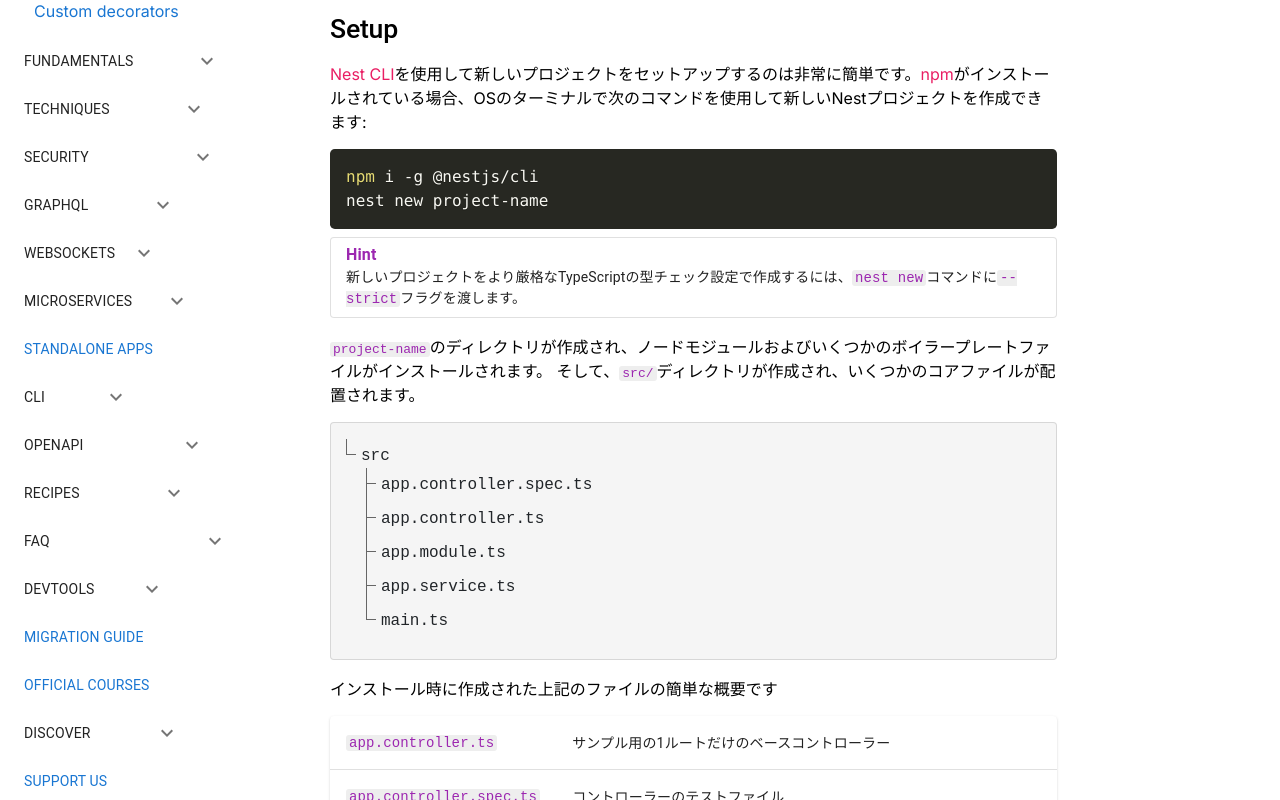
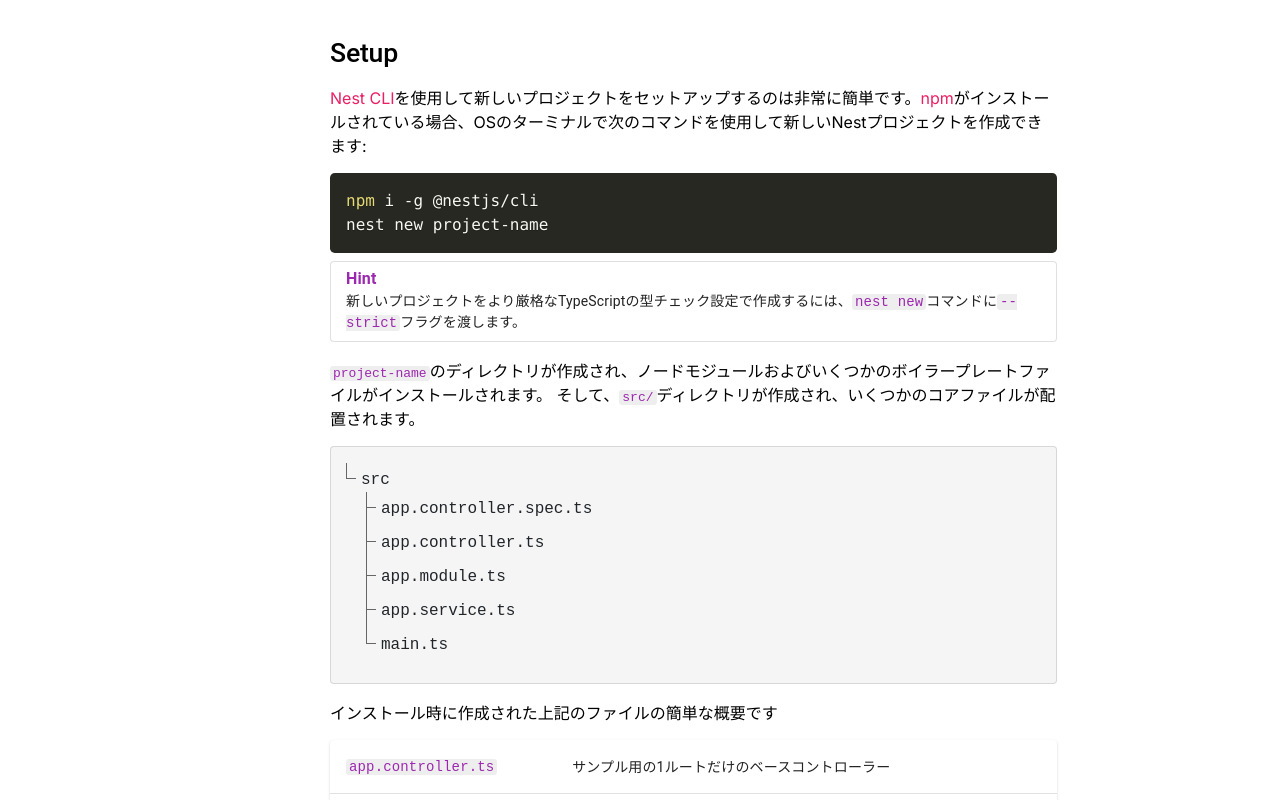
Before and after one commit to yrichika/nestjsjpdocs, a Next.js app: page /v10/first-steps in a window 1280 px wide. Shown: the part 700-1500 px from the top of the page. Built offline with nearby package versions, Linux system fonts and the light colour scheme.

Commit message:
リファクタリング、軽微な修正

```diff
--- a/src/app/v10/first-steps/page.tsx
+++ b/src/app/v10/first-steps/page.tsx
@@ -7,7 +7,7 @@ import FileTree from '@/components/atoms/FileTree'
 import Heading from '@/components/atoms/Heading'
 import Hint from '@/components/atoms/Hint'
 import Hl from '@/components/atoms/Hl'
-import ToggleCodeBlock from '@/components/atoms/ToggleCodeBlock'
+import ToggleCodeBlock from '@/components/molecules/ToggleCodeBlock'
 import V10PageTemplate from '@/components/templates/V10PageTemplate'
 import { Box, Link } from '@mui/material'
 import Prism from 'prismjs'
--- a/src/app/v10/tocItems.ts
+++ b/src/app/v10/tocItems.ts
@@ -12,233 +12,233 @@ export default function tocItems(): TocItem[] {
       documents: [
         { title: 'First steps', url: 'first-steps' },
         { title: 'Controllers', url: 'controllers' },
-        { title: 'Providers', url: 'providers' },
-        { title: 'Modules', url: 'modules' },
-        { title: 'Middleware', url: 'middleware' },
-        { title: 'Exception filters', url: 'exception-filters' },
-        { title: 'Pipes', url: 'pipes' },
-        { title: 'Guards', url: 'guards' },
-        { title: 'Interceptors', url: 'interceptors' },
-        { title: 'Custom decorators', url: 'custom-decorators' },
+        // { title: 'Providers', url: 'providers' },
+        // { title: 'Modules', url: 'modules' },
+        // { title: 'Middleware', url: 'middleware' },
+        // { title: 'Exception filters', url: 'exception-filters' },
+        // { title: 'Pipes', url: 'pipes' },
+        // { title: 'Guards', url: 'guards' },
+        // { title: 'Interceptors', url: 'interceptors' },
+        // { title: 'Custom decorators', url: 'custom-decorators' },
       ],
     },
-    {
-      section: 'FUNDAMENTALS',
-      documents: [
-        { title: 'Custom providers', url: 'fundamentals/custom-providers' },
-        {
-          title: 'Asynchronous providers',
-          url: 'fundamentals/asynchronous-providers',
-        },
-        { title: 'Dynamic modules', url: 'fundamentals/dynamic-modules' },
-        { title: 'Injection scopes', url: 'fundamentals/injection-scopes' },
-        {
-          title: 'Circular dependency',
-          url: 'fundamentals/circular-dependency',
-        },
-        { title: 'Module reference', url: 'fundamentals/module-reference' },
-        {
-          title: 'Lazy-loading modules',
-          url: 'fundamentals/lazy-loading-modules',
-        },
-        { title: 'Execution context', url: 'fundamentals/execution-context' },
-        { title: 'Lifecycle events', url: 'fundamentals/lifecycle-event' },
-        {
-          title: 'Platform agnosticism',
-          url: 'fundamentals/platform-agnosticism',
-        },
-        { title: 'Testing', url: 'fundamentals/testing' },
-      ],
-    },
-    {
-      section: 'TECHNIQUES',
-      documents: [
-        { title: 'Configuration', url: 'techniques/configuration' },
-        { title: 'Database', url: 'techniques/database' },
-        { title: 'Mongo', url: 'techniques/mongo' },
-        { title: 'Validation', url: 'techniques/validation' },
-        { title: 'Caching', url: 'techniques/caching' },
-        { title: 'Serialization', url: 'techniques/serialization' },
-        { title: 'Versioning', url: 'techniques/versioning' },
-        { title: 'Task scheduling', url: 'techniques/task-scheduling' },
-        { title: 'Queues', url: 'techniques/queues' },
-        { title: 'Logging', url: 'techniques/logging' },
-        { title: 'Cookies', url: 'techniques/cookies' },
-        { title: 'Events', url: 'techniques/events' },
-        { title: 'Compression', url: 'techniques/compression' },
-        { title: 'File upload', url: 'techniques/file-upload' },
-        { title: 'Streaming files', url: 'techniques/streaming-files' },
-        { title: 'HTTP module', url: 'techniques/http-module' },
-        { title: 'Session', url: 'techniques/session' },
-        { title: 'Model-View-Controller', url: 'techniques/mvc' },
-        { title: 'Performance (Fastify)', url: 'techniques/performance' },
-        { title: 'Server-Sent Events', url: 'techniques/server-sent-events' },
-      ],
-    },
-    {
-      section: 'SECURITY',
-      documents: [
-        { title: 'Authentication', url: 'security/authentication' },
-        { title: 'Authorization', url: 'security/authorization' },
-        {
-          title: 'Encryption and Hashing',
-          url: 'security/encryption-and-hashing',
-        },
-        { title: 'Helmet', url: 'security/helmet' },
-        { title: 'CORS', url: 'security/cors' },
-        { title: 'CSRF Protection', url: 'security/csrf-protection' },
-        { title: 'Rate limiting', url: 'security/rate-limiting' },
-      ],
-    },
-    {
-      section: 'GRAPHQL',
-      documents: [
-        { title: 'Quick start', url: 'graphql/quick-start' },
-        { title: 'Resolvers', url: 'graphql/resolvers' },
-        { title: 'Mutations', url: 'graphql/mutations' },
-        { title: 'Subscriptions', url: 'graphql/subscriptions' },
-        { title: 'Scalars', url: 'graphql/scalars' },
-        { title: 'Directives', url: 'graphql/directives' },
-        { title: 'Interfaces', url: 'graphql/interfaces' },
-        { title: 'Unions and Enums', url: 'graphql/unions-and-enums' },
-        { title: 'Field middleware', url: 'graphql/field-middleware' },
-        { title: 'Mapped types', url: 'graphql/mapped-types' },
-        { title: 'Plugins', url: 'graphql/plugins' },
-        { title: 'Complexity', url: 'graphql/complexity' },
-        { title: 'Extensions', url: 'graphql/extensions' },
-        { title: 'CLI Plugin', url: 'graphql/cli-plugin' },
-        { title: 'Generating SDL', url: 'graphql/generating-sdl' },
-        { title: 'Sharing models', url: 'graphql/sharing-models' },
-        { title: 'Other features', url: 'graphql/other-features' },
-        { title: 'Federation', url: 'graphql/federation' },
-        { title: 'Migration guide', url: 'graphql/migration-guide' },
-      ],
-    },
-    {
-      section: 'WEBSOCKETS',
-      documents: [
-        { title: 'Gateways', url: 'websockets/gateways' },
-        { title: 'Exception filters', url: 'websockets/exception-filters' },
-        { title: 'Pipes', url: 'websockets/pipes' },
-        { title: 'Guards', url: 'websockets/guards' },
-        { title: 'Interceptors', url: 'websockets/interceptors' },
-        { title: 'Adapters', url: 'websockets/adapters' },
-      ],
-    },
-    {
-      section: 'MICROSERVICES',
-      documents: [
-        { title: 'Overview', url: 'microservices/overview' },
-        { title: 'Redis', url: 'microservices/redis' },
-        { title: 'MQTT', url: 'microservices/mqtt' },
-        { title: 'NATS', url: 'microservices/nats' },
-        { title: 'RabbitMQ', url: 'microservices/rabbitmq' },
-        { title: 'Kafka', url: 'microservices/kafka' },
-        { title: 'gRPC', url: 'microservices/grpc' },
-        {
-          title: 'Custom transporters',
-          url: 'microservices/custom-transporters',
-        },
-        { title: 'Exception filters', url: 'microservices/exception-filters' },
-        { title: 'Pipes', url: 'microservices/pipes' },
-        { title: 'Guards', url: 'microservices/guards' },
-        { title: 'Interceptors', url: 'microservices/interceptors' },
-      ],
-    },
-    {
-      section: 'STANDALONE APPS',
-      sectionUrl: 'standalone-applications',
-      documents: [],
-    },
-    {
-      section: 'CLI',
-      documents: [
-        { title: 'Overview', url: 'cli/overview' },
-        { title: 'Workspaces', url: 'cli/workspaces' },
-        { title: 'Libraries', url: 'cli/libraries' },
-        { title: 'Usage', url: 'cli/usage' },
-        { title: 'Scripts', url: 'cli/scripts' },
-      ],
-    },
-    {
-      section: 'OPENAPI',
-      documents: [
-        { title: 'Introduction', url: 'openapi/introduction' },
-        { title: 'Types and Parameters', url: 'openapi/types-and-parameters' },
-        { title: 'Operations', url: 'openapi/operations' },
-        { title: 'Security', url: 'openapi/security' },
-        { title: 'Mapped Types', url: 'openapi/mapped-types' },
-        { title: 'Decorators', url: 'openapi/decorators' },
-        { title: 'CLI Plugin', url: 'openapi/cli-plugin' },
-        { title: 'Other features', url: 'openapi/other-features' },
-        { title: 'Migration guide', url: 'openapi/migration-guide' },
-      ],
-    },
-    {
-      section: 'RECIPES',
-      documents: [
-        { title: 'REPL', url: 'recipes/repl' },
-        { title: 'CRUD generator', url: 'recipes/crud-generator' },
-        { title: 'SWC (fast compiler)', url: 'recipes/swc' },
-        { title: 'Passport (auth)', url: 'recipes/passport' },
-        { title: 'Hot reload', url: 'recipes/hot-reload' },
-        { title: 'MikroORM', url: 'recipes/mikroorm' },
-        { title: 'TypeORM', url: 'recipes/typeorm' },
-        { title: 'Mongoose', url: 'recipes/mongoose' },
-        { title: 'Sequelize', url: 'recipes/sequelize' },
-        { title: 'Router module', url: 'recipes/router-module' },
-        { title: 'Swagger', url: 'recipes/swagger' },
-        { title: 'Health checks', url: 'recipes/health-checks' },
-        { title: 'CQRS', url: 'recipes/cqrs' },
-        { title: 'Compodoc', url: 'recipes/compodoc' },
-        { title: 'Prisma', url: 'recipes/prisma' },
-        { title: 'Serve static', url: 'recipes/serve-static' },
-        { title: 'Commander', url: 'recipes/commander' },
-        { title: 'Async local storage', url: 'recipes/async-local-storage' },
-        { title: 'Automock', url: 'recipes/automock' },
-      ],
-    },
-    {
-      section: 'FAQ',
-      documents: [
-        { title: 'Serverless', url: 'faq/serverless' },
-        { title: 'HTTP adapter', url: 'faq/http-adapter' },
-        { title: 'Keep-Alive connections', url: 'faq/keep-alive-connections' },
-        { title: 'Global path prefix', url: 'faq/global-path-prefix' },
-        { title: 'Raw body', url: 'faq/raw-body' },
-        { title: 'Hybrid application', url: 'faq/hybrid-application' },
-        { title: 'HTTPS & multiple servers', url: 'faq/multiple-servers' },
-        { title: 'Request lifecycle', url: 'faq/request-lifecycle' },
-        { title: 'Common errors', url: 'faq/common-errors' },
-        { title: 'Examples', url: 'faq/examples' },
-      ],
-    },
-    {
-      section: 'DEVTOOLS',
-      documents: [
-        { title: 'Overview', url: 'devtools/overview' },
-        { title: 'CI/CD integration', url: 'devtools/ci-cd-integration' },
-      ],
-    },
-    {
-      section: 'MIGRATION GUIDE',
-      sectionUrl: 'migration-guide',
-      documents: [],
-    },
-    {
-      // TODO: 別タブで開くようにすること
-      section: 'OFFICIAL COURSES',
-      sectionUrl: 'https://courses.nestjs.com/',
-      documents: [],
-    },
-    {
-      section: 'DISCOVER',
-      documents: [{ title: 'Who is using Nest?', url: 'discover/companies' }],
-    },
-    {
-      section: 'SUPPORT US',
-      sectionUrl: 'support',
-      documents: [],
-    },
+    // {
+    //   section: 'FUNDAMENTALS',
+    //   documents: [
+    //     { title: 'Custom providers', url: 'fundamentals/custom-providers' },
+    //     {
+    //       title: 'Asynchronous providers',
+    //       url: 'fundamentals/asynchronous-providers',
+    //     },
+    //     { title: 'Dynamic modules', url: 'fundamentals/dynamic-modules' },
+    //     { title: 'Injection scopes', url: 'fundamentals/injection-scopes' },
+    //     {
+    //       title: 'Circular dependency',
+    //       url: 'fundamentals/circular-dependency',
+    //     },
+    //     { title: 'Module reference', url: 'fundamentals/module-reference' },
+    //     {
+    //       title: 'Lazy-loading modules',
+    //       url: 'fundamentals/lazy-loading-modules',
+    //     },
+    //     { title: 'Execution context', url: 'fundamentals/execution-context' },
+    //     { title: 'Lifecycle events', url: 'fundamentals/lifecycle-event' },
+    //     {
+    //       title: 'Platform agnosticism',
+    //       url: 'fundamentals/platform-agnosticism',
+    //     },
+    //     { title: 'Testing', url: 'fundamentals/testing' },
+    //   ],
+    // },
+    // {
+    //   section: 'TECHNIQUES',
+    //   documents: [
+    //     { title: 'Configuration', url: 'techniques/configuration' },
+    //     { title: 'Database', url: 'techniques/database' },
+    //     { title: 'Mongo', url: 'techniques/mongo' },
+    //     { title: 'Validation', url: 'techniques/validation' },
+    //     { title: 'Caching', url: 'techniques/caching' },
+    //     { title: 'Serialization', url: 'techniques/serialization' },
+    //     { title: 'Versioning', url: 'techniques/versioning' },
+    //     { title: 'Task scheduling', url: 'techniques/task-scheduling' },
+    //     { title: 'Queues', url: 'techniques/queues' },
+    //     { title: 'Logging', url: 'techniques/logging' },
+    //     { title: 'Cookies', url: 'techniques/cookies' },
+    //     { title: 'Events', url: 'techniques/events' },
+    //     { title: 'Compression', url: 'techniques/compression' },
+    //     { title: 'File upload', url: 'techniques/file-upload' },
+    //     { title: 'Streaming files', url: 'techniques/streaming-files' },
+    //     { title: 'HTTP module', url: 'techniques/http-module' },
+    //     { title: 'Session', url: 'techniques/session' },
+    //     { title: 'Model-View-Controller', url: 'techniques/mvc' },
+    //     { title: 'Performance (Fastify)', url: 'techniques/performance' },
+    //     { title: 'Server-Sent Events', url: 'techniques/server-sent-events' },
+    //   ],
+    // },
+    // {
+    //   section: 'SECURITY',
+    //   documents: [
+    //     { title: 'Authentication', url: 'security/authentication' },
+    //     { title: 'Authorization', url: 'security/authorization' },
+    //     {
+    //       title: 'Encryption and Hashing',
+    //       url: 'security/encryption-and-hashing',
+    //     },
+    //     { title: 'Helmet', url: 'security/helmet' },
+    //     { title: 'CORS', url: 'security/cors' },
+    //     { title: 'CSRF Protection', url: 'security/csrf-protection' },
+    //     { title: 'Rate limiting', url: 'security/rate-limiting' },
+    //   ],
+    // },
+    // {
+    //   section: 'GRAPHQL',
+    //   documents: [
+    //     { title: 'Quick start', url: 'graphql/quick-start' },
+    //     { title: 'Resolvers', url: 'graphql/resolvers' },
+    //     { title: 'Mutations', url: 'graphql/mutations' },
+    //     { title: 'Subscriptions', url: 'graphql/subscriptions' },
+    //     { title: 'Scalars', url: 'graphql/scalars' },
+    //     { title: 'Directives', url: 'graphql/directives' },
+    //     { title: 'Interfaces', url: 'graphql/interfaces' },
+    //     { title: 'Unions and Enums', url: 'graphql/unions-and-enums' },
+    //     { title: 'Field middleware', url: 'graphql/field-middleware' },
+    //     { title: 'Mapped types', url: 'graphql/mapped-types' },
+    //     { title: 'Plugins', url: 'graphql/plugins' },
+    //     { title: 'Complexity', url: 'graphql/complexity' },
+    //     { title: 'Extensions', url: 'graphql/extensions' },
+    //     { title: 'CLI Plugin', url: 'graphql/cli-plugin' },
+    //     { title: 'Generating SDL', url: 'graphql/generating-sdl' },
+    //     { title: 'Sharing models', url: 'graphql/sharing-models' },
+    //     { title: 'Other features', url: 'graphql/other-features' },
+    //     { title: 'Federation', url: 'graphql/federation' },
+    //     { title: 'Migration guide', url: 'graphql/migration-guide' },
+    //   ],
+    // },
+    // {
+    //   section: 'WEBSOCKETS',
+    //   documents: [
+    //     { title: 'Gateways', url: 'websockets/gateways' },
+    //     { title: 'Exception filters', url: 'websockets/exception-filters' },
+    //     { title: 'Pipes', url: 'websockets/pipes' },
+    //     { title: 'Guards', url: 'websockets/guards' },
+    //     { title: 'Interceptors', url: 'websockets/interceptors' },
+    //     { title: 'Adapters', url: 'websockets/adapters' },
+    //   ],
+    // },
+    // {
+    //   section: 'MICROSERVICES',
+    //   documents: [
+    //     { title: 'Overview', url: 'microservices/overview' },
+    //     { title: 'Redis', url: 'microservices/redis' },
+    //     { title: 'MQTT', url: 'microservices/mqtt' },
+    //     { title: 'NATS', url: 'microservices/nats' },
+    //     { title: 'RabbitMQ', url: 'microservices/rabbitmq' },
+    //     { title: 'Kafka', url: 'microservices/kafka' },
+    //     { title: 'gRPC', url: 'microservices/grpc' },
+    //     {
+    //       title: 'Custom transporters',
+    //       url: 'microservices/custom-transporters',
+    //     },
+    //     { title: 'Exception filters', url: 'microservices/exception-filters' },
+    //     { title: 'Pipes', url: 'microservices/pipes' },
+    //     { title: 'Guards', url: 'microservices/guards' },
+    //     { title: 'Interceptors', url: 'microservices/interceptors' },
+    //   ],
+    // },
+    // {
+    //   section: 'STANDALONE APPS',
+    //   sectionUrl: 'standalone-applications',
+    //   documents: [],
+    // },
+    // {
+    //   section: 'CLI',
+    //   documents: [
+    //     { title: 'Overview', url: 'cli/overview' },
+    //     { title: 'Workspaces', url: 'cli/workspaces' },
+    //     { title: 'Libraries', url: 'cli/libraries' },
+    //     { title: 'Usage', url: 'cli/usage' },
+    //     { title: 'Scripts', url: 'cli/scripts' },
+    //   ],
+    // },
+    // {
+    //   section: 'OPENAPI',
+    //   documents: [
+    //     { title: 'Introduction', url: 'openapi/introduction' },
+    //     { title: 'Types and Parameters', url: 'openapi/types-and-parameters' },
+    //     { title: 'Operations', url: 'openapi/operations' },
+    //     { title: 'Security', url: 'openapi/security' },
+    //     { title: 'Mapped Types', url: 'openapi/mapped-types' },
+    //     { title: 'Decorators', url: 'openapi/decorators' },
+    //     { title: 'CLI Plugin', url: 'openapi/cli-plugin' },
+    //     { title: 'Other features', url: 'openapi/other-features' },
+    //     { title: 'Migration guide', url: 'openapi/migration-guide' },
+    //   ],
+    // },
+    // {
+    //   section: 'RECIPES',
+    //   documents: [
+    //     { title: 'REPL', url: 'recipes/repl' },
+    //     { title: 'CRUD generator', url: 'recipes/crud-generator' },
+    //     { title: 'SWC (fast compiler)', url: 'recipes/swc' },
+    //     { title: 'Passport (auth)', url: 'recipes/passport' },
+    //     { title: 'Hot reload', url: 'recipes/hot-reload' },
+    //     { title: 'MikroORM', url: 'recipes/mikroorm' },
+    //     { title: 'TypeORM', url: 'recipes/typeorm' },
+    //     { title: 'Mongoose', url: 'recipes/mongoose' },
+    //     { title: 'Sequelize', url: 'recipes/sequelize' },
+    //     { title: 'Router module', url: 'recipes/router-module' },
+    //     { title: 'Swagger', url: 'recipes/swagger' },
+    //     { title: 'Health checks', url: 'recipes/health-checks' },
+    //     { title: 'CQRS', url: 'recipes/cqrs' },
+    //     { title: 'Compodoc', url: 'recipes/compodoc' },
+    //     { title: 'Prisma', url: 'recipes/prisma' },
+    //     { title: 'Serve static', url: 'recipes/serve-static' },
+    //     { title: 'Commander', url: 'recipes/commander' },
+    //     { title: 'Async local storage', url: 'recipes/async-local-storage' },
+    //     { title: 'Automock', url: 'recipes/automock' },
+    //   ],
+    // },
+    // {
+    //   section: 'FAQ',
+    //   documents: [
+    //     { title: 'Serverless', url: 'faq/serverless' },
+    //     { title: 'HTTP adapter', url: 'faq/http-adapter' },
+    //     { title: 'Keep-Alive connections', url: 'faq/keep-alive-connections' },
+    //     { title: 'Global path prefix', url: 'faq/global-path-prefix' },
+    //     { title: 'Raw body', url: 'faq/raw-body' },
+    //     { title: 'Hybrid application', url: 'faq/hybrid-application' },
+    //     { title: 'HTTPS & multiple servers', url: 'faq/multiple-servers' },
+    //     { title: 'Request lifecycle', url: 'faq/request-lifecycle' },
+    //     { title: 'Common errors', url: 'faq/common-errors' },
+    //     { title: 'Examples', url: 'faq/examples' },
+    //   ],
+    // },
+    // {
+    //   section: 'DEVTOOLS',
+    //   documents: [
+    //     { title: 'Overview', url: 'devtools/overview' },
+    //     { title: 'CI/CD integration', url: 'devtools/ci-cd-integration' },
+    //   ],
+    // },
+    // {
+    //   section: 'MIGRATION GUIDE',
+    //   sectionUrl: 'migration-guide',
+    //   documents: [],
+    // },
+    // {
+    //   // TODO: 別タブで開くようにすること
+    //   section: 'OFFICIAL COURSES',
+    //   sectionUrl: 'https://courses.nestjs.com/',
+    //   documents: [],
+    // },
+    // {
+    //   section: 'DISCOVER',
+    //   documents: [{ title: 'Who is using Nest?', url: 'discover/companies' }],
+    // },
+    // {
+    //   section: 'SUPPORT US',
+    //   sectionUrl: 'support',
+    //   documents: [],
+    // },
   ]
 }
--- a/src/components/atoms/ToggleCodeBlock.tsx
+++ b/src/components/molecules/ToggleCodeBlock.tsx
@@ -1,8 +1,8 @@
 import { JsCodeSnippet, TsCodeSnippet } from '@/types/CodeSnippet'
 import { Box, Button, Grid } from '@mui/material'
 import { useState } from 'react'
-import CodeBlock from './CodeBlock'
-import CodeSpan from './CodeSpan'
+import CodeBlock from '../atoms/CodeBlock'
+import CodeSpan from '../atoms/CodeSpan'
 
 type Props = {
   tsSnippet: TsCodeSnippet
--- a/src/components/organisms/AboutThisSiteInfo.tsx
+++ b/src/components/organisms/AboutThisSiteInfo.tsx
@@ -1,5 +1,5 @@
 import CloseIcon from '@mui/icons-material/Close'
-import { Box, Button, Card, CardContent, Grid } from '@mui/material'
+import { Box, Button, Card, CardContent, Grid, useTheme } from '@mui/material'
 import { useState } from 'react'
 import YrichikaXLink from '../atoms/YrichikaXLink'
 
@@ -11,19 +11,24 @@ function AboutThisSiteInfo() {
   const close = () => {
     setDisplay('none')
   }
+  const theme = useTheme()
+  const closeIconColor = theme.palette.grey[700]
+  const additionalComment = process.env.NEXT_PUBLIC_ADDITIONAL_COMMENT
 
   return (
     <Box marginBottom={2} sx={{ display }}>
       <Card variant="outlined">
         <Grid container justifyContent="flex-end">
           <Button onClick={close} sx={{ m: 0, p: 0, minWidth: 0 }}>
-            <CloseIcon />
+            <CloseIcon sx={{ color: closeIconColor }} />
           </Button>
         </Grid>
-        <CardContent style={{ paddingTop: 0 }}>
+        <CardContent sx={{ paddingTop: 0, textAlign: 'center' }}>
           NestJS非公式の翻訳サイトです。
           <YrichikaXLink />
           が個人で勝手に翻訳して公開しています。
+          <br />
+          {additionalComment}
         </CardContent>
       </Card>
     </Box>
```
Also changed, not shown: 1 other file (tests, documents, lock files or other folders).
